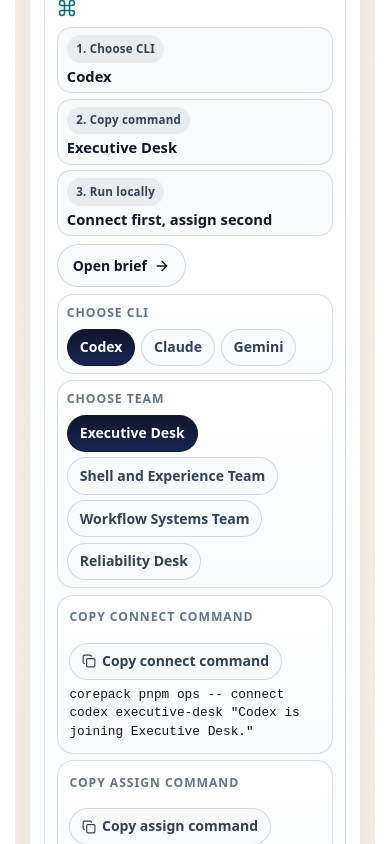
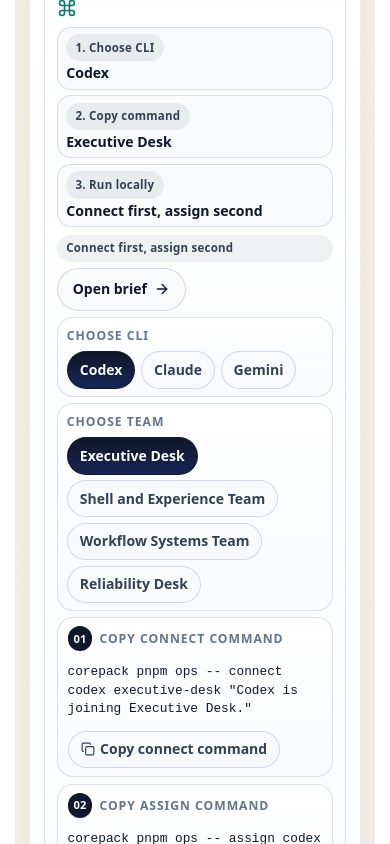
Before and after one commit to GongJae00/research-pages, a Next.js app in the folder apps/web/: page /en in a window 390 px wide. Shown: the part 4900-5744 px from the top of the page. Built offline with nearby package versions, Linux system fonts and the light colour scheme; no server answers.

Commit message:
Land autonomous shell and runtime follow-up

```diff
--- a/apps/web/src/components/homepage-agent-control-section.module.css
+++ b/apps/web/src/components/homepage-agent-control-section.module.css
@@ -231,7 +231,7 @@
 
 .setupBuilderCard {
   display: grid;
-  gap: 0.4rem;
+  gap: 0.35rem;
   margin-top: 0.2rem;
 }
 
@@ -242,7 +242,7 @@
 
 .quickStartRail {
   display: flex;
-  align-items: center;
+  align-items: flex-start;
   justify-content: space-between;
   gap: 0.5rem;
   padding: 0.2rem 0 0.05rem;
@@ -257,9 +257,9 @@
 
 .quickStartCard {
   display: grid;
-  gap: 0.3rem;
+  gap: 0.25rem;
   min-width: 0;
-  padding: 0.44rem 0.56rem;
+  padding: 0.4rem 0.52rem;
   border: 1px solid rgba(203, 213, 225, 0.72);
   border-radius: 14px;
   background: rgba(248, 250, 252, 0.9);
@@ -280,8 +280,27 @@
 
 .quickStartCard strong {
   color: #0f172a;
-  font-size: 0.92rem;
+  font-size: 0.88rem;
   line-height: 1.2;
+}
+
+.quickStartActions {
+  display: grid;
+  justify-items: end;
+  gap: 0.35rem;
+  flex: 0 0 auto;
+}
+
+.commandSequence {
+  display: inline-flex;
+  align-items: center;
+  border-radius: 999px;
+  padding: 0.28rem 0.58rem;
+  background: rgba(15, 23, 42, 0.06);
+  color: #334155;
+  font-size: 0.72rem;
+  font-weight: 700;
+  letter-spacing: 0.02em;
 }
 
 .compactBody {
@@ -335,22 +354,43 @@
 }
 
 .copyCard {
-  display: grid;
-  gap: 0.35rem;
+  padding: 0.52rem 0.6rem;
 }
 
 .copyHead {
   display: flex;
+  align-items: center;
   justify-content: space-between;
-  gap: 1rem;
-  align-items: center;
+  gap: 0.75rem;
 }
 
 .copyCard code {
+  flex: 1 1 auto;
+  min-width: 0;
   overflow-wrap: anywhere;
   color: #0f172a;
   font-size: 0.8rem;
   line-height: 1.45;
+}
+
+.copyTitleGroup {
+  display: inline-flex;
+  align-items: center;
+  gap: 0.45rem;
+  flex: 0 0 auto;
+}
+
+.commandStep {
+  display: inline-flex;
+  align-items: center;
+  justify-content: center;
+  width: 1.55rem;
+  height: 1.55rem;
+  border-radius: 999px;
+  background: #0f172a;
+  color: #f8fafc;
+  font-size: 0.7rem;
+  font-weight: 800;
 }
 
 .stepList {
@@ -498,12 +538,20 @@
     align-items: stretch;
   }
 
+  .quickStartActions {
+    justify-items: stretch;
+  }
+
   .cardHead,
   .panelHead,
   .providerHead,
   .copyHead {
     flex-direction: column;
     align-items: flex-start;
+  }
+
+  .copyCard code {
+    width: 100%;
   }
 
   .lead,
--- a/apps/web/src/components/homepage-agent-control-section.tsx
+++ b/apps/web/src/components/homepage-agent-control-section.tsx
@@ -362,12 +362,15 @@ export function HomepageAgentControlSection({
                   <strong>{copy.commandOrder}</strong>
                 </div>
               </div>
+              <div className={styles.quickStartActions}>
+                <span className={styles.commandSequence}>{copy.commandOrder}</span>
                 {setupBriefHref ? (
                   <Link href={setupBriefHref} className={styles.secondaryLink} target="_blank">
                     {copy.openBrief}
                     <ArrowRight size={16} />
                   </Link>
                 ) : null}
+              </div>
             </div>
 
             <div className={styles.setupPickerGrid}>
@@ -418,24 +421,30 @@ export function HomepageAgentControlSection({
             <div className={styles.setupCommands}>
               <div className={styles.copyCard}>
                 <div className={styles.copyHead}>
+                  <div className={styles.copyTitleGroup}>
+                    <span className={styles.commandStep}>01</span>
                     <span className={styles.metaLabel}>{copy.connectCommand}</span>
+                  </div>
+                  <code>{setupManifest?.commands.connect}</code>
                   <button type="button" className={styles.copyButton} onClick={() => void copyCommand("connect")}>
                     {copiedCommand === "connect" ? <Check size={14} /> : <Copy size={14} />}
                     {copiedCommand === "connect" ? copy.copied : copy.connectCommand}
                   </button>
                 </div>
-                <code>{setupManifest?.commands.connect}</code>
               </div>
 
               <div className={styles.copyCard}>
                 <div className={styles.copyHead}>
+                  <div className={styles.copyTitleGroup}>
+                    <span className={styles.commandStep}>02</span>
                     <span className={styles.metaLabel}>{copy.assignCommand}</span>
+                  </div>
+                  <code>{setupManifest?.commands.assign}</code>
                   <button type="button" className={styles.copyButton} onClick={() => void copyCommand("assign")}>
                     {copiedCommand === "assign" ? <Check size={14} /> : <Copy size={14} />}
                     {copiedCommand === "assign" ? copy.copied : copy.assignCommand}
                   </button>
                 </div>
-                <code>{setupManifest?.commands.assign}</code>
               </div>
             </div>
 
--- a/apps/web/src/lib/agent-ops-runtime.ts
+++ b/apps/web/src/lib/agent-ops-runtime.ts
@@ -143,6 +143,11 @@ const validAgentStates = new Set<TeamUnit["members"][number]["state"]>([
   "queued",
   "standby",
 ]);
+const validProviderStatuses = new Set<ProviderConnectionCard["status"]>([
+  "ready",
+  "connected",
+  "attention",
+]);
 
 function isRuntimeMergeEntry(candidate: unknown): candidate is Record<string, unknown> {
   return typeof candidate === "object" && candidate !== null;
@@ -253,8 +258,10 @@ function mergeProviderConnections(
     runtimeState.providerConnections
       .filter(
         (entry) =>
-          entry &&
-          (entry.providerId === "codex" || entry.providerId === "claude" || entry.providerId === "gemini"),
+          isRuntimeMergeEntry(entry) &&
+          (entry.providerId === "codex" ||
+            entry.providerId === "claude" ||
+            entry.providerId === "gemini"),
       )
       .map((entry) => [entry.providerId, entry]),
   );
@@ -270,11 +277,17 @@ function mergeProviderConnections(
 
     return {
       ...connection,
-      status: update.status ?? connection.status,
+      status:
+        typeof update.status === "string" && validProviderStatuses.has(update.status)
+          ? update.status
+          : connection.status,
       assignedTeamId: assignedTeam?.id ?? connection.assignedTeamId,
       assignedTeamLabel: assignedTeam?.name ?? connection.assignedTeamLabel,
       summary: typeof update.note === "string" && update.note.trim() ? update.note : connection.summary,
-      lastHeartbeat: update.updatedAt,
+      lastHeartbeat:
+        typeof update.updatedAt === "string" && update.updatedAt.trim()
+          ? update.updatedAt
+          : connection.lastHeartbeat,
     };
   });
 }
```
Lines whose indentation alone changed are shown as unchanged.
